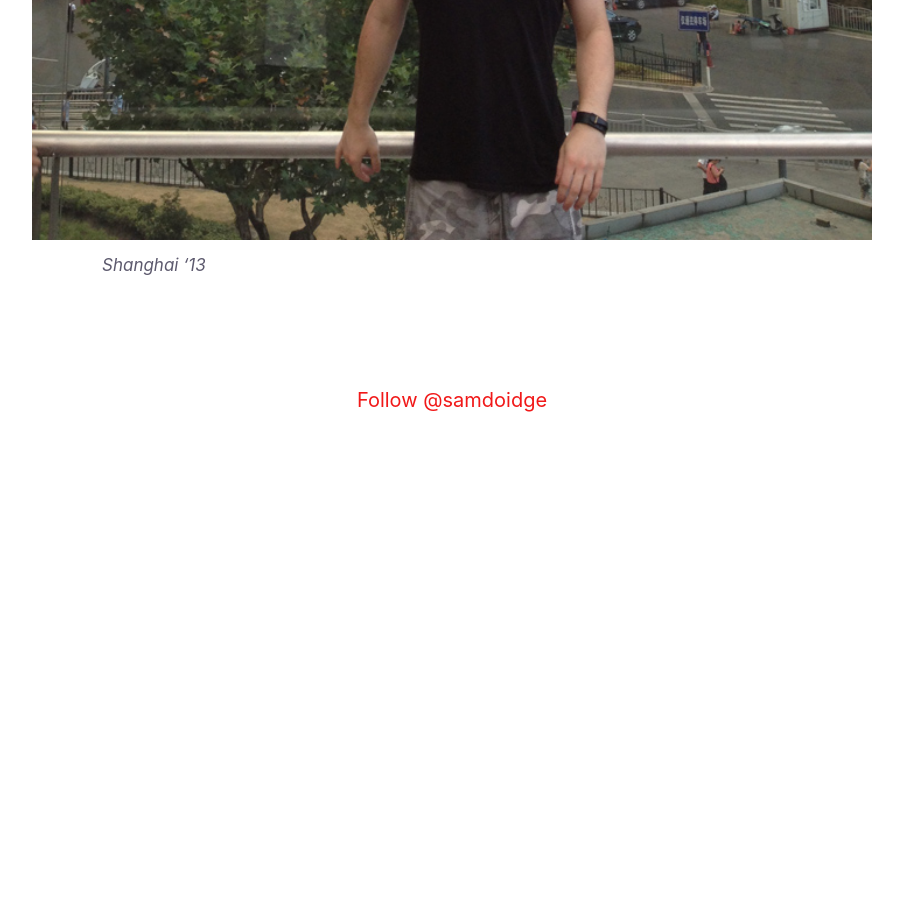
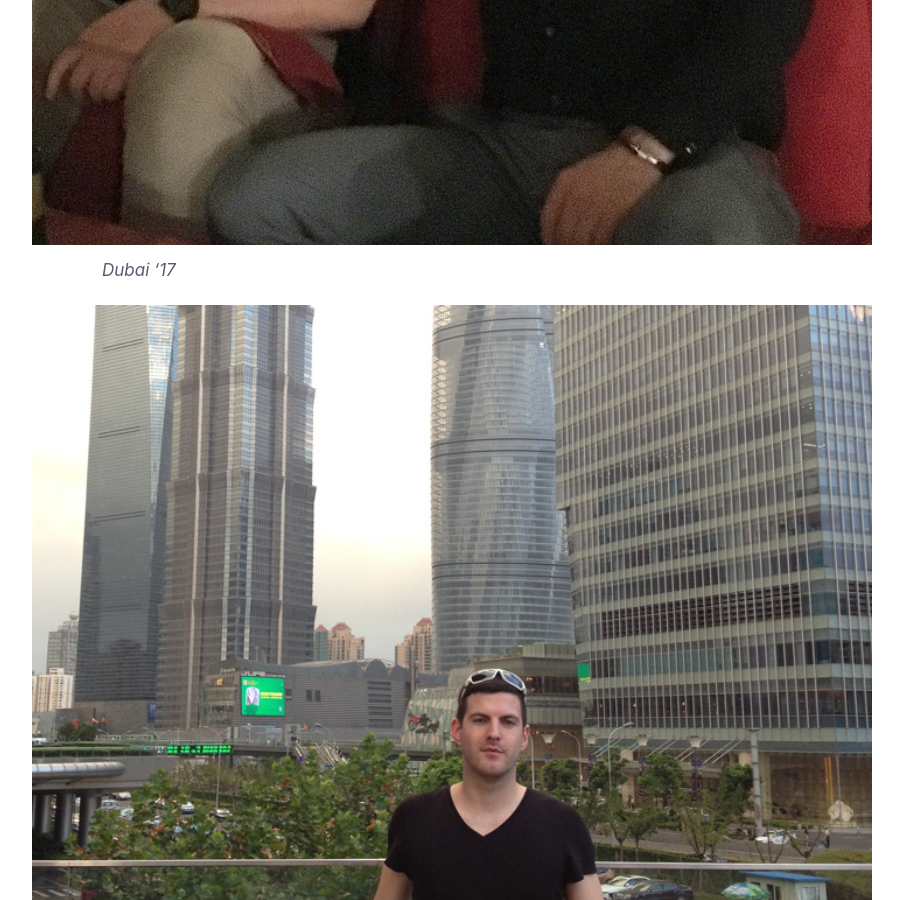
Before and after one commit to samdoidge/samdoidge.com, a Jekyll site: the page built from about.md, in a window 1280 px wide and 900 px high, scrolled down 2257 px. Shown: the whole window, without its empty margins (188-1091 px from the left). Built offline with Jekyll 4.4.1, drawn with Linux system fonts in a browser that asks for light colours; before the commit the page ends 2707 px from its top, so only the background shows below that.

Commit message:
about page updated

```diff
--- a/about.md
+++ b/about.md
@@ -38,5 +38,9 @@ Change something on the site by creating [a GitHub issue](https://github.com/sam
 
 Email me: [sam@samdoidge.com](mailto:sam@samdoidge.com)
 
-![sam](/assets/sam-shanghai.jpg)
+![sam dubai](/assets/sam-dubai.jpg)
+*Dubai '17*
+
+
+![sam shanghai](/assets/sam-shanghai.jpg)
 *Shanghai '13*
```
Also changed, not shown: assets/sam-dubai.jpg (added).
